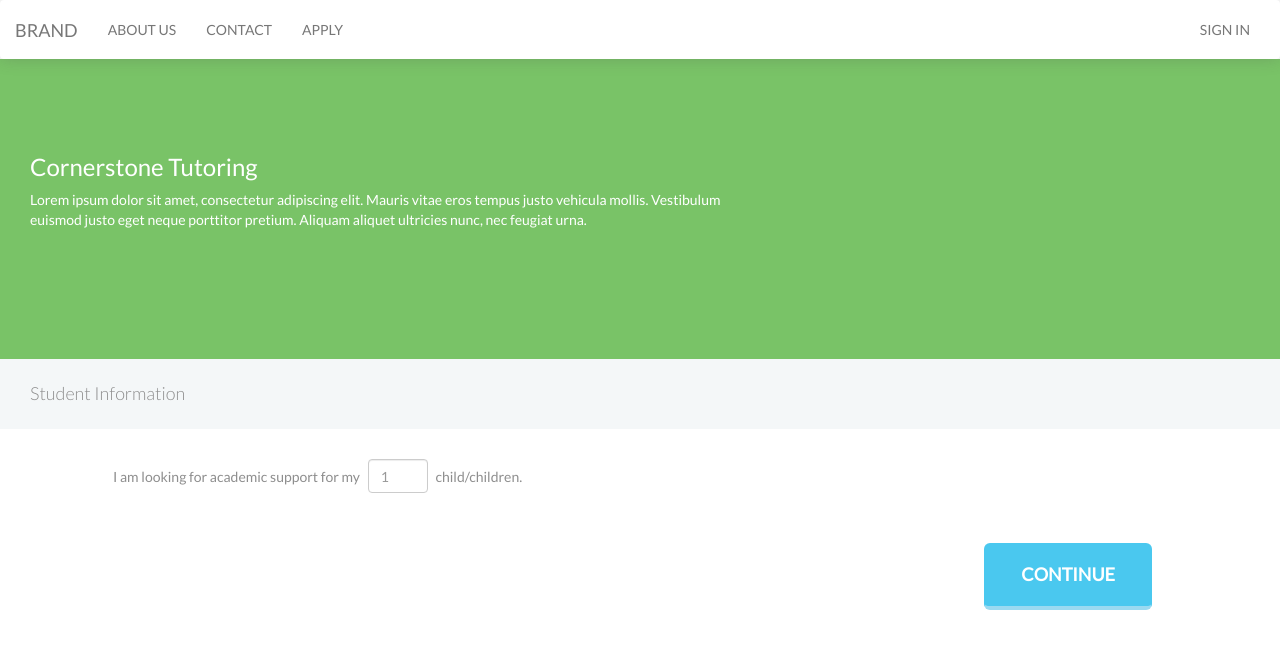
After one commit to gmharrison/ta_website, a Django app: template tawebsite/templates/tawebsite/survey.html in a window 1280 px wide. The commit adds this page. Shown: the top 649 px of the page. Run offline with Django 3.2, Linux system fonts and the light colour scheme; the template is opened without the code that fills it, so the values that code supplies are empty; some libraries are stand-ins or nearby versions.

Commit message:
Created intro pages for mutliple survey categories

```diff
--- a/tawebsite/static/css/home.css
+++ b/tawebsite/static/css/home.css
@@ -3,6 +3,38 @@ body {
   color: #8e8e8e;
   font-size: 14px; }
 
+.header {
+  color: white; }
+
+.navbar-default {
+  z-index: 100;
+  background: white;
+  margin-bottom: 0;
+  text-transform: uppercase;
+  border: 0;
+  padding-top: 5px;
+  -webkit-box-shadow: 0px 0px 16px 0px rgba(81, 81, 81, 0.28);
+  -moz-box-shadow: 0px 0px 16px 0px rgba(81, 81, 81, 0.28);
+  box-shadow: 0px 0px 16px 0px rgba(81, 81, 81, 0.28); }
+  .navbar-default li > a {
+    border-bottom: 4px solid white; }
+
+.navbar-default .navbar-nav > li > a:hover,
+.navbar-default .navbar-nav > li > a:focus {
+  border-bottom: 4px solid #4ac8ef; }
+
+.navbar-default .navbar-nav > .active {
+  background: white;
+  border-bottom: 4px solid #4ac8ef; }
+  .navbar-default .navbar-nav > .active:hover {
+    border-bottom: 0; }
+
+.navbar-default .navbar-nav > .active > a {
+  background: white; }
+  .navbar-default .navbar-nav > .active > a:hover {
+    background: white; }
+
+*
 .btn-main {
   background: #4ac8ef;
   text-transform: uppercase;
@@ -14,25 +46,44 @@ body {
   border-radius: 6px;
   border-bottom: 4px solid #9adaf1;
   transition: all 0.2s ease; }
+  *
   .btn-main:hover {
     background-color: #5bd7f4;
     color: white; }
 
+.btn.survey-select {
+  background-color: #F4F7F8;
+  text-transform: uppercase;
+  font-size: 18px;
+  font-weight: 300;
+  padding: 1em 2em;
+  border-radius: 6px;
+  border: 1px solid #E1E4E6;
+  transition: all 0.2s ease; }
+  .btn.survey-select:hover {
+    background: #EDEDED; }
+
+.btn.survey-select.active {
+  background: #EDEDED;
+  color: #8e8e8e;
+  box-shadow: none; }
+
+*
 .jumbotron {
   height: 500px;
   position: relative;
-  background-image: url("http://s14.postimg.org/mszq3r0ep/landingpage_photo.png");
+  background: #848484;
+  /*background-image: url("http://s14.postimg.org/mszq3r0ep/landingpage_photo.png");
   background-repeat: no-repeat;
   background-size: cover;
-  background-position: 0 -35px; }
+  background-position: 0 -35px;*/ }
+  *
   .jumbotron .content-container {
     position: absolute;
     text-align: center;
     top: 50%;
     left: 50%;
     transform: translateX(-50%) translateY(-50%); }
-    .jumbotron .content-container h3.header {
-      color: white; }
 
 .container {
   position: relative; }
@@ -48,7 +99,52 @@ body {
       width: 200px;
       height: auto; }
     .container .sub-jumbotron.row .col-md-4 p {
-      padding: 20px 50px;
+      padding: 30px 50px;
       text-align: center; }
 
+.survey-header-container {
+  background: #4ac8ef;
+  height: 300px;
+  position: relative; }
+  .survey-header-container.echelon {
+    background: #F16162; }
+  .survey-header-container.cornerstone {
+    background: #79C367; }
+  .survey-header-container .content-container {
+    text-align: left;
+    color: white;
+    position: absolute;
+    top: 25%;
+    padding: 0 40% 0 30px; }
+
+.topic-container {
+  background-color: #F4F7F8;
+  height: 70px;
+  padding: 25px 0 0 30px; }
+  .topic-container h4 {
+    margin: 0;
+    font-weight: 300; }
+
+.row.card-information {
+  padding: 30px 10% 0 10%; }
+  .row.card-information .col-md-4 {
+    margin: 20px 0;
+    padding-left: 45px; }
+  .row.card-information form {
+    display: inline;
+    width: 60px; }
+    .row.card-information form .form-group {
+      display: inline;
+      width: 60px; }
+      .row.card-information form .form-group .form-control {
+        width: 60px;
+        display: inline;
+        margin: 0 5px; }
+  .row.card-information p {
+    display: inline; }
+
+.continue-container {
+  padding: 30px 10% 0 30px;
+  float: right; }
+
 /*# sourceMappingURL=home.css.map */
--- a/tawebsite/static/css/home.scss
+++ b/tawebsite/static/css/home.scss
@@ -3,6 +3,44 @@ body{
     color: #8e8e8e;
     font-size: 14px;
 }
+.header{
+    color: white;
+}
+.navbar-default{
+    z-index: 100;
+    background: white;
+    margin-bottom: 0;
+    text-transform: uppercase;
+    border: 0;
+    padding-top: 5px;
+    -webkit-box-shadow: 0px 0px 16px 0px rgba(81, 81, 81, 0.28);
+    -moz-box-shadow:    0px 0px 16px 0px rgba(81, 81, 81, 0.28);
+    box-shadow:         0px 0px 16px 0px rgba(81, 81, 81, 0.28);
+
+    li > a{
+        border-bottom: 4px solid white;
+    }
+}
+
+.navbar-default .navbar-nav > li > a:hover,
+.navbar-default .navbar-nav > li > a:focus{
+    border-bottom: 4px solid #4ac8ef;
+}
+.navbar-default .navbar-nav > .active{
+    background: white;
+    border-bottom: 4px solid #4ac8ef;
+        &:hover{
+            border-bottom: 0;
+        }
+}
+.navbar-default .navbar-nav > .active > a{
+    background: white;
+        &:hover{
+            background: white;
+        }
+}
+
+*// BUTTONS //*
 .btn-main{
     background: #4ac8ef;
     text-transform: uppercase;
@@ -20,25 +58,41 @@ body{
         color: white;
     }
 }
+.btn.survey-select{
+    background-color: #F4F7F8;
+    text-transform: uppercase;
+    font-size: 18px;
+    font-weight: 300;
+    padding: 1em 2em;
+    border-radius: 6px;
+    border: 1px solid #E1E4E6;
+    transition: all 0.2s ease;
+
+    &:hover{
+        background: #EDEDED;
+    }
+}
+.btn.survey-select.active{
+    background: #EDEDED;
+    color: #8e8e8e;
+    box-shadow: none;
+}
+*// END BUTTONS //*
+
 .jumbotron{
     height: 500px;
     position: relative;
-    background-image: url("http://s14.postimg.org/mszq3r0ep/landingpage_photo.png");
+    background: #848484;
+    /*background-image: url("http://s14.postimg.org/mszq3r0ep/landingpage_photo.png");
     background-repeat: no-repeat;
     background-size: cover;
-    background-position: 0 -35px;
+    background-position: 0 -35px;*/
     .content-container{
         position: absolute;
         text-align: center;
         top: 50%;
         left: 50%;
         transform: translateX(-50%) translateY(-50%);
-
-        h3.header{
-            color: white;
-
-        }
-
     }
 }
 .container{
@@ -57,9 +111,66 @@ body{
         }
         .col-md-4{
             p{
-                padding: 20px 50px;
+                padding: 30px 50px;
                 text-align: center;
             }
         }
     }
 }
+
+.survey-header-container{
+    background: #4ac8ef;
+    height: 300px;
+    position: relative;
+
+    &.echelon{
+        background: #F16162;
+    }
+    &.cornerstone{
+        background: #79C367;
+    }
+    .content-container{
+        text-align: left;
+        color: white;
+        position: absolute;
+        top: 25%;
+        padding: 0 40% 0 30px;
+    }
+}
+.topic-container{
+    background-color: #F4F7F8;
+    height: 70px;
+    padding: 25px 0 0 30px;
+
+    h4{
+        margin: 0;
+        font-weight: 300;
+    }
+}
+.row.card-information{
+    padding: 30px 10% 0 10%;
+    .col-md-4{
+        margin: 20px 0;
+        padding-left: 45px;
+    }
+    form{
+        display: inline;
+        width: 60px;
+        .form-group{
+            display: inline;
+            width: 60px;
+            .form-control{
+                width: 60px;
+                display: inline;
+                margin: 0 5px;
+            }
+        }
+    }
+    p{
+        display: inline;
+    }
+}
+.continue-container{
+    padding: 30px 10% 0 30px;
+    float: right;
+}
--- a/tawebsite/static/js/ta.js
+++ b/tawebsite/static/js/ta.js
@@ -1,3 +1,12 @@
+
 $(function(){
-    // jQuery goes here.
+
+    $(".btn.survey-select").click(function () {
+        $(this).toggleClass("active");
+    });
+
+
+
+
+
 });
--- a/tawebsite/templates/tawebsite/base.html
+++ b/tawebsite/templates/tawebsite/base.html
@@ -12,7 +12,7 @@
     <meta name="description" content="description here">
     <meta name="keywords" content="keywords,here">
     <link rel="shortcut icon" href="favicon.ico" type="image/vnd.microsoft.icon">
-    <link href='https://fonts.googleapis.com/css?family=Lato' rel='stylesheet' type='text/css'>
+    <link href='https://fonts.googleapis.com/css?family=Lato:400,300' rel='stylesheet' type='text/css'>
 
     <link rel="stylesheet" href="https://maxcdn.bootstrapcdn.com/bootstrap/3.3.6/css/bootstrap.min.css" integrity="sha384-1q8mTJOASx8j1Au+a5WDVnPi2lkFfwwEAa8hDDdjZlpLegxhjVME1fgjWPGmkzs7" crossorigin="anonymous">
     <link rel="stylesheet" href="{% static "css/home.css" %}">
--- /dev/null
+++ b/tawebsite/templates/tawebsite/cornerstone_intro.html
@@ -0,0 +1,17 @@
+<div class="survey-header-container cornerstone">
+  <div class="content-container">
+    <h3 class="header">Cornerstone Tutoring</h3>
+    <p>Lorem ipsum dolor sit amet, consectetur adipiscing elit. Mauris vitae
+    eros tempus justo vehicula mollis. Vestibulum euismod justo eget neque porttitor
+    pretium. Aliquam aliquet ultricies nunc, nec feugiat urna.</p>
+  </div>
+</div>
+<div class="topic-container">
+    <h4 class="survey-topic-header">Student Information</h4>
+</div>
+<div class="row card-information">
+    <p>I am looking for academic support for my</p> <form>
+  <div class="form-group">
+    <input type="number" class="form-control" id="children-number" placeholder="1">
+  </div> <p>child/children.</p>
+</div>
--- a/tawebsite/templates/tawebsite/home.html
+++ b/tawebsite/templates/tawebsite/home.html
@@ -8,7 +8,7 @@
   <div class="content-container">
     <h3 class="header">We believe that tutoring succeeds when relationships are built on trust, empathy, and respect.</h3>
     <p></p>
-    <p><a class="btn btn-main" href="#" role="button">Learn more</a></p>
+    <p><a class="btn btn-main" href="{% url "survey" %}" role="button">Learn more</a></p>
   </div>
 </div>
 <div class="container">
--- a/tawebsite/templates/tawebsite/layout_full.html
+++ b/tawebsite/templates/tawebsite/layout_full.html
@@ -19,39 +19,12 @@
     <!-- Collect the nav links, forms, and other content for toggling -->
     <div class="collapse navbar-collapse" id="bs-example-navbar-collapse-1">
       <ul class="nav navbar-nav">
-        <li class="active"><a href="#">Link <span class="sr-only">(current)</span></a></li>
-        <li><a href="#">Link</a></li>
-        <li class="dropdown">
-          <a href="#" class="dropdown-toggle" data-toggle="dropdown" role="button" aria-haspopup="true" aria-expanded="false">Dropdown <span class="caret"></span></a>
-          <ul class="dropdown-menu">
-            <li><a href="#">Action</a></li>
-            <li><a href="#">Another action</a></li>
-            <li><a href="#">Something else here</a></li>
-            <li role="separator" class="divider"></li>
-            <li><a href="#">Separated link</a></li>
-            <li role="separator" class="divider"></li>
-            <li><a href="#">One more separated link</a></li>
-          </ul>
-        </li>
+        <li><a href="#">About Us<span class="sr-only">(current)</span></a></li>
+        <li><a href="#">Contact</a></li>
+        <li><a href="#">Apply</a></li>
       </ul>
-      <form class="navbar-form navbar-left" role="search">
-        <div class="form-group">
-          <input type="text" class="form-control" placeholder="Search">
-        </div>
-        <button type="submit" class="btn btn-default">Submit</button>
-      </form>
       <ul class="nav navbar-nav navbar-right">
-        <li><a href="#">Link</a></li>
-        <li class="dropdown">
-          <a href="#" class="dropdown-toggle" data-toggle="dropdown" role="button" aria-haspopup="true" aria-expanded="false">Dropdown <span class="caret"></span></a>
-          <ul class="dropdown-menu">
-            <li><a href="#">Action</a></li>
-            <li><a href="#">Another action</a></li>
-            <li><a href="#">Something else here</a></li>
-            <li role="separator" class="divider"></li>
-            <li><a href="#">Separated link</a></li>
-          </ul>
-        </li>
+        <li><a href="#">Sign In</a></li>
       </ul>
     </div><!-- /.navbar-collapse -->
   </div><!-- /.container-fluid -->
--- /dev/null
+++ b/tawebsite/templates/tawebsite/survey.html
@@ -0,0 +1,11 @@
+{% extends "tawebsite/layout_full.html" %}
+{% load staticfiles %}
+
+{% block content_main %}
+
+{% include "tawebsite/cornerstone_intro.html" %}
+<div class="continue-container">
+    <button class="btn btn-main" href="#">Continue</button>
+</div>
+
+{% endblock %}
--- a/tawebsite/urls.py
+++ b/tawebsite/urls.py
@@ -6,4 +6,5 @@ import views
 
 urlpatterns = [
     url(r'^$', views.HomePageView.as_view(), name='home'),
+    url(r'^survey/$', views.SurveyView.as_view(), name='survey'),
 ]
--- a/tawebsite/views.py
+++ b/tawebsite/views.py
@@ -3,6 +3,6 @@ from django.views.generic.base import TemplateView
 
 class HomePageView(TemplateView):
     template_name = "tawebsite/home.html"
-    def get_context_data(self, **kwargs):
-        context = super(HomePageView, self).get_context_data(**kwargs)
-        return context
+
+class SurveyView(TemplateView):
+    template_name = "tawebsite/survey.html"
```
Also changed, not shown: tawebsite/templates/tawebsite/academic_intro.html (added, +17 -0 lines), tawebsite/templates/tawebsite/echelon_intro.html (added, +17 -0 lines), tawebsite/templates/tawebsite/survey_intro.html (added, +22 -0 lines), 1 other file.
